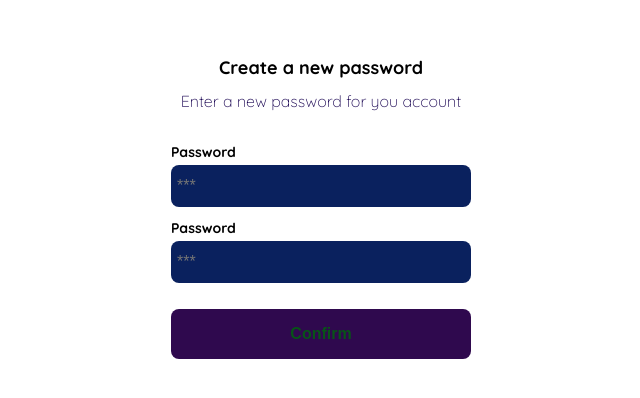
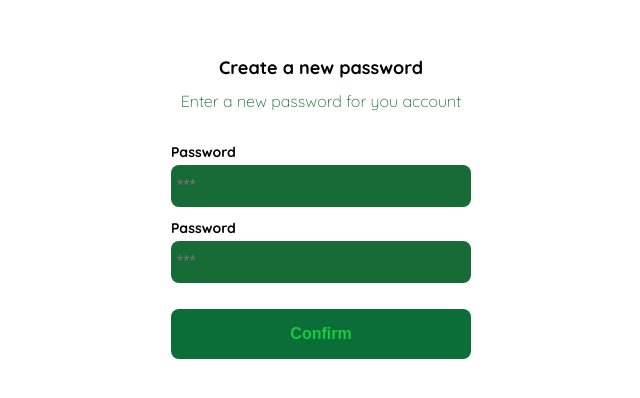
Before and after one commit to Juan1608/auth, a plain HTML site: page index.html in a window 1280 px wide. Shown: the part 184-582 px from the top of the page, without its empty margins (319-959 px from the left). Drawn offline with Linux system fonts and the light colour scheme.

Commit message:
color nuevo

```diff
--- a/index.html
+++ b/index.html
@@ -9,11 +9,11 @@
     <title>Recovery TEC ---- en desarrollo</title>
     <style>
         :root {
-          --white: #085318;
+          --white: #18ca3f;
           --black: #000000;
-          --very-light-pink: #1b0653;
-          --text-input-field: #0a215e;
-          --hospital-green: #2f094e;
+          --very-light-pink: #0f722c;
+          --text-input-field: #166b36;
+          --hospital-green: #0b6e38;
           --sm: 14px;
           --md: 16px;
           --lg: 18px;
```
